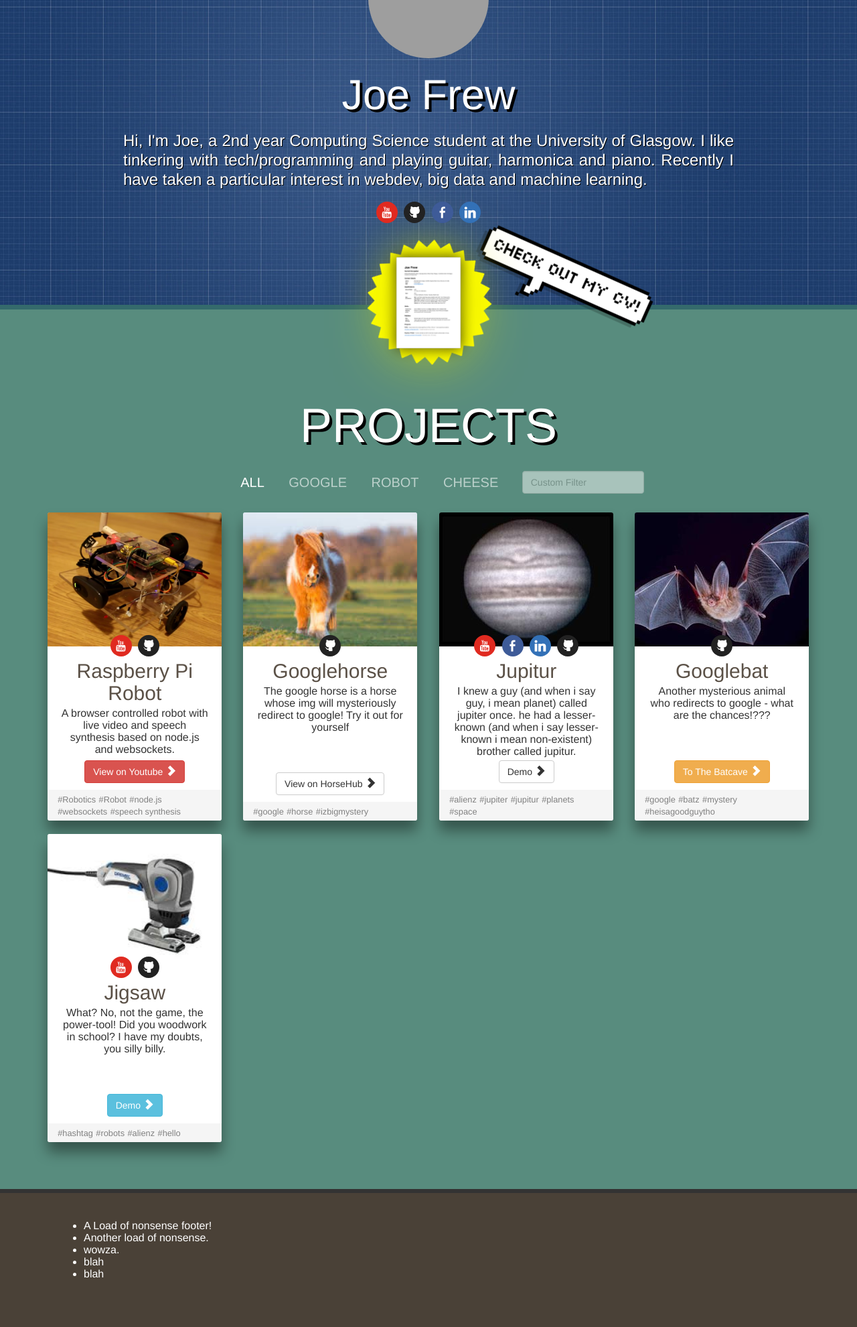
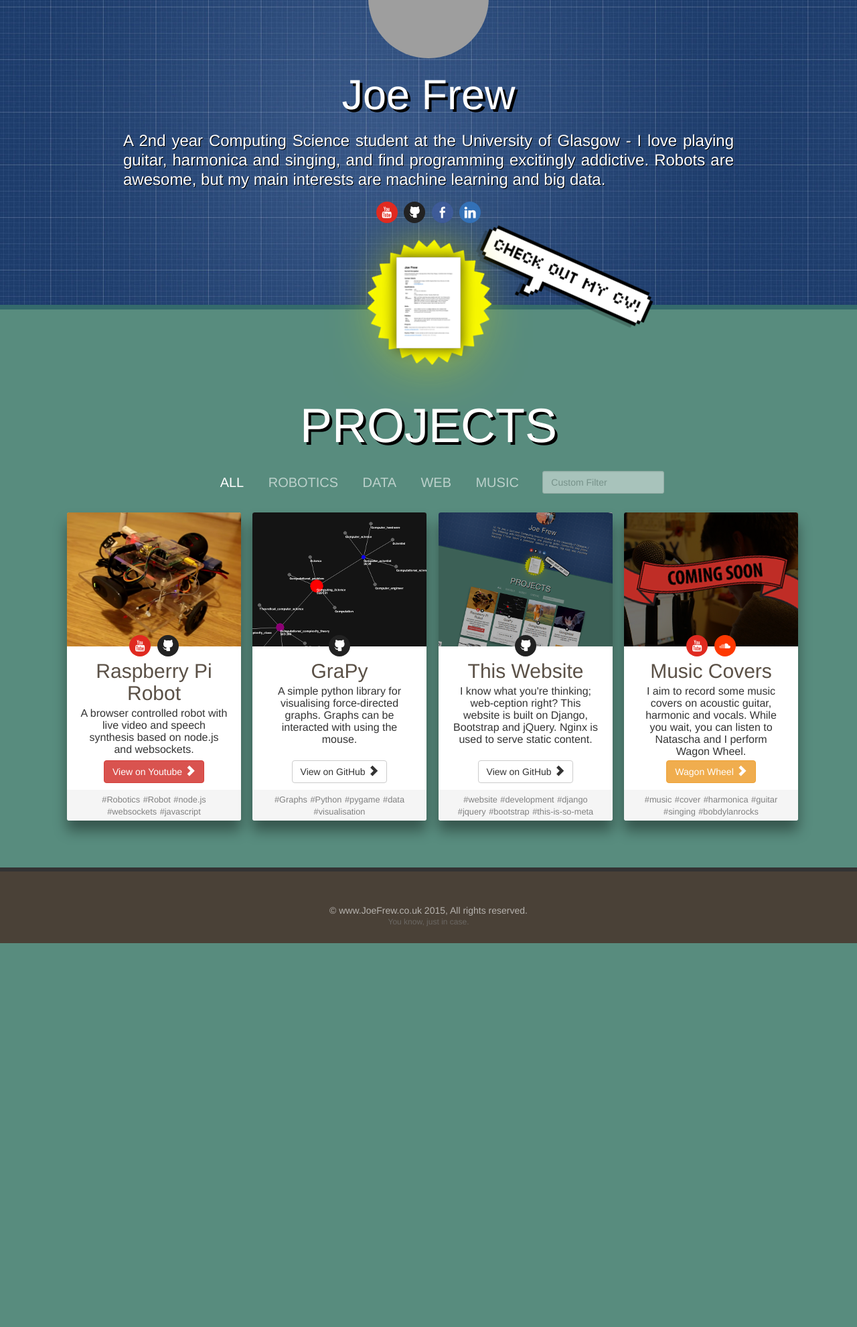
Before and after one commit to RetroMelon/PortfolioWebsite, a Django app: page / in a window 1280 px wide. Shown: the part 151-2132 px from the top of the page at 67% size. After the commit the page ends 1559 px from the top, so only its background shows below. Run offline with Django 3.2, Linux system fonts and the light colour scheme; some libraries are stand-ins or nearby versions; grey boxes are pictures that could not be loaded.

Commit message:
added the real data to the template. updated filters, made some other visual tweaks.

```diff
--- a/PortfolioWebsite/static/css/base.css
+++ b/PortfolioWebsite/homepage/static/css/base.css
@@ -5,6 +5,9 @@
 
 body {
   background-color: #588C7E;/*mediumquamarine cadetblue darkcyan*/
+  overflow-x: hidden;
+  position: absolute;
+  width:100%;
 }
 
 .profile-picture {
@@ -48,9 +51,14 @@ body {
 
 /* Footer */
 #footer {
-  padding-top:40px;
+  padding: 50px 0px 25px 0px;
   color: white;
   background-color: rgb(74, 65, 55);
-  height: 200px;
   width: 100%;
 }
+
+#footer .center-horizontal {
+  color: white;
+  font-size: 14px;
+  opacity: 0.6;
+}
--- a/PortfolioWebsite/homepage/static/css/main.css
+++ b/PortfolioWebsite/homepage/static/css/main.css
@@ -1,12 +1,4 @@
 @import url(//maxcdn.bootstrapcdn.com/font-awesome/4.2.0/css/font-awesome.min.css);
-
-body {
-  background-color: #588C7E;
-}
-
-html {
-  overflow-x: hidden;
-}
 
 h1 {
   text-align: center;
@@ -15,6 +7,10 @@ h1 {
   text-shadow: 4px 4px 0px black;
 }
 
+.row {
+  margin-left: 15px;
+  margin-right: 15px;
+}
 
 .jumbotron {
   width: 100%;
@@ -123,6 +119,11 @@ h1 {
   text-transform: uppercase;
 }
 
+#projects-container {
+  width:100%;
+  max-width: 1170px;
+}
+
 .filter-list {
   display: block;
   /*width: 100%;*/
@@ -133,12 +134,17 @@ h1 {
 .filter-list > li {
   opacity: 0.8;
   text-transform: uppercase;
+  border-radius: 3px;
   color: white;
   font-size: 20px;
   display: inline-block;
   vertical-align: middle;
   width: auto;
   padding: 8px 15px;
+}
+
+.filter-list input {
+  border-radius: 3px;
 }
 
 #noitems {
@@ -153,6 +159,12 @@ h1 {
 #noitems .glyphicon {
   font-size: 36px;
   vertical-align: middle;
+}
+
+#invisiblesmoothscroll {
+  position: relative;
+  width: 1px;
+  height: 0px;
 }
 
 /*-- Profile Widgets --*/
--- a/PortfolioWebsite/homepage/static/css/socialmediabuttons.css
+++ b/PortfolioWebsite/homepage/static/css/socialmediabuttons.css
@@ -112,3 +112,10 @@
 .soc-github:before {
   content:'Q';
 }
+
+.soc-soundcloud {
+  background-color: #fe3801;
+}
+.soc-soundcloud:before {
+  content:'n';
+}
--- a/PortfolioWebsite/homepage/static/js/main.js
+++ b/PortfolioWebsite/homepage/static/js/main.js
@@ -3,16 +3,41 @@
 $(document).ready(function(){
   var $container = $('.item-container');
   var $noitems = $('#noitems');
-  var displaynoitems = false;
+  var $invisiblesmoothscroll = $('#ninvisiblesmoothscroll');
+  var lastheight = $container.height();
 
+  //decides whether to display the "There are no items" text based on
+  //how many items there are. also decides whether to animate the height
+  //the invisible div, so we don't have an uncomfortable jerky motion
   function decideNoItems() {
+    //getting number of items and deciding what to do.
     var numberofitems = $container.find(".active").size();
+    console.log("no. items: " + numberofitems);
 
+    //if the number of items is zero, show the message and smooth scroll
     if(numberofitems <= 0) {
+      //showing the message
       $noitems.css("display", "block");
+
+      //smoothscrolling
+      //checking if height decreased, and by how much
+      var newheight = $container.height();
+      var heightdif = lastheight - newheight; //+ve if smaller, -ve if bigger
+      console.log('newheight' + newheight + '  lastheight ' + lastheight);
+      console.log('height dif ' + heightdif);
+
+      if(heightdif > 0) {
+        $('#invisiblesmoothscroll').height(heightdif);
+        console.log("animating!");
+        $('#invisiblesmoothscroll').animate({height: '1px'}, 550);
+      }
+
     } else {
       $noitems.css("display", "none");
     }
+
+    //setting the most recent height of the container
+    lastheight = $container.height();
   }
 
   $container.isotope({
@@ -26,12 +51,14 @@ $(document).ready(function(){
   //the click listener for the filter buttons
   function filterClick(data){
     $(filters).css("opacity", 0.6);
+    $(filters).css("background-color", "");
     $(data.target).css("opacity", 1);
 
     var filterText = "";
 
     if($(data.target).attr("class") == "btn") {
       $(filters[filters.length - 1]).val($(data.target).attr("filter"));
+      $(data.target).css("background-color", "#346A6C"); //only set the bg-color if a button
     }
 
     $(filters[filters.length - 1]).trigger('keyup');
--- a/PortfolioWebsite/homepage/templates/homepage/footer.html
+++ b/PortfolioWebsite/homepage/templates/homepage/footer.html
@@ -1,23 +1,9 @@
 <div id="footer">
-  <div class="container">
-    <div class="col-xs-12 col-sm-6">
-      <ul>
-        <li>
-          A Load of nonsense footer!
-        </li>
-        <li>
-          Another load of nonsense.
-        </li>
-        <li>
-          wowza.
-        </li>
-        <li>
-          blah
-        </li>
-        <li>
-          blah
-        </li>
-      </ul>
-    </div>
+  <div class="center-horizontal">
+    © www.JoeFrew.co.uk   {% now "Y" %}, All rights reserved.
+    <br>
+    <span style="color: grey; font-size: 12px;">
+      You know, just in case.
+    </span>
   </div>
 </div>
--- a/PortfolioWebsite/homepage/templates/homepage/main.html
+++ b/PortfolioWebsite/homepage/templates/homepage/main.html
@@ -13,9 +13,7 @@
     <div class="container">
       <img class="profile-picture center-horizontal" src="http://graph.facebook.com/joe.frew.39/picture?type=large"/>
           <h1 class="text-center">Joe Frew</h1>
-          <h3 class="text-justify" id="intro-text">Hi, I'm Joe, a 2nd year Computing Science student at the University of Glasgow.
-            I like tinkering with tech/programming and playing guitar, harmonica and piano.
-            Recently I have taken a particular interest in webdev, big data and machine learning.</h2>
+          <h3 class="text-justify" id="intro-text">A 2nd year Computing Science student at the University of Glasgow - I love playing guitar, harmonica and singing, and find programming excitingly addictive. Robots are awesome, but my main interests are machine learning and big data.</h2>
         <ul class="soc center-horizontal">
           <li><a class="soc-youtube" href="https://www.youtube.com/channel/UCzvsGaUdC3-bfI4x1xHvFMw"></a></li>
           <li><a class="soc-github" href="https://github.com/RetroMelon"></a></li>
@@ -25,8 +23,7 @@
       </div>
 </div>
 
-<div class="content-section" id="cv-section">
-    <div class="center-horizontal">
+<div class="content-section center-horizontal" id="cv-section">
       <a class="" href="{{STATIC_URL}}files/Joe Frew - CV Redacted.pdf" id="cv-outer">
         <div id="cv-with-burst">
           <img src="{{STATIC_URL}}images/speechbubble.png" id="avatar">
@@ -34,7 +31,6 @@
           <img src="{{STATIC_URL}}images/cvthumbsmall.png" class="center-horizontal" id="cv">
         </div>
       </a>
-    </div>
 </div>
 
 <div class="content-section" id="projects-section">
@@ -42,22 +38,24 @@
   <h1 id="projects-text">Projects</h1>
   <ul class="filter-list">
     <li class="btn" filter="">All</li>
-    <li class="btn" filter="Google">Google</li>
-    <li class="btn" filter="Robot">Robot</li>
-    <li class="btn" filter="Stilton">Cheese</li>
+    <li class="btn" filter="robot">Robotics</li>
+    <li class="btn" filter="data">Data</li>
+    <li class="btn" filter="web">Web</li>
+    <li class="btn" filter="music">Music</li>
     <li><input type="text" class="form-control" placeholder="Custom Filter" id="search-term">
     </input></li>
   </ul>
 
-  <div class="container">
+  <div class="container center-horizontal" id="projects-container">
     <div class="row item-container">
 
       {% include "homepage/projectpanels.html" %}
-      {% include "homepage/test/testpanels.html" %}
+      {#% include "homepage/test/testpanels.html" %#}
 
     </div>
     <div class="col-xs-12 col-lg-12 center-horizontal" id="noitems">
       <h2>Sorry, there are no projects that match your query <span class="glyphicon glyphicon-thumbs-down"></span></h2>
+      <div id="invisiblesmoothscroll"></div>
     </div>
   </div>
 </div>
--- a/PortfolioWebsite/homepage/templates/homepage/projectpanels.html
+++ b/PortfolioWebsite/homepage/templates/homepage/projectpanels.html
@@ -1,4 +1,4 @@
-<div class="col-xs-12 col-sm-6 col-md-4 col-lg-3 item">
+<div class="col-xs-12 col-sm-6 col-md-4 col-lg-3 item active">
   <div class="panel profile-widget">
     <a href="https://www.youtube.com/watch?v=F3hmwtnsWZA">
       <div class="panel-heading" style="background-image: url({{STATIC_URL}}images/robot.png)">
@@ -27,8 +27,113 @@
         <p class="searchable">#Robot</p>
         <p class="searchable">#node.js</p>
         <p class="searchable">#websockets</p>
-        <p class="searchable">#speech synthesis</p>
+        <p class="searchable">#javascript</p>
       </div>
     </div>
   </div>
 </div>
+
+<div class="col-xs-12 col-sm-6 col-md-4 col-lg-3 item active">
+  <div class="panel profile-widget">
+    <a href="https://github.com/RetroMelon/GraPy">
+      <div class="panel-heading" style="background-image: url({{STATIC_URL}}images/graph.png)">
+      </div>
+    </a>
+    <ul class="  profile-soc soc center-horizontal">
+      <li><a class="soc-github soc-icon-last" href="https://github.com/RetroMelon/GraPy"></a></li>
+    </ul>
+    <div class="panel-body">
+      <div class="media text-center">
+        <div class="media-body">
+          <h2 class="media-heading">GraPy</h2>
+          A simple python library for visualising force-directed graphs. Graphs can be interacted with using the mouse.
+        </div>
+      </div>
+    </div>
+    <div class="bottom-container">
+      <div class="btn-demo-wrapper center-horizontal">
+        <a type="button" class="btn btn-default" aria-label="Left Align" href="https://github.com/RetroMelon/GraPy">
+          View on GitHub <span class="glyphicon glyphicon-chevron-right"></span>
+        </a>
+      </div>
+      <div class="hashtags panel-footer">
+        <p class="searchable">#Graphs</p>
+        <p class="searchable">#Python</p>
+        <p class="searchable">#pygame</p>
+        <p class="searchable">#data</p>
+        <p class="searchable">#visualisation</p>
+      </div>
+    </div>
+  </div>
+</div>
+
+<div class="col-xs-12 col-sm-6 col-md-4 col-lg-3 item active">
+  <div class="panel profile-widget">
+    <a href="https://github.com/RetroMelon/PortfolioWebsite">
+      <div class="panel-heading" style="background-image: url({{STATIC_URL}}images/thatssometa.png)">
+      </div>
+    </a>
+    <ul class="  profile-soc soc center-horizontal">
+      <li><a class="soc-github soc-icon-last" href="https://github.com/RetroMelon/PortfolioWebsite"></a></li>
+    </ul>
+    <div class="panel-body">
+      <div class="media text-center">
+        <div class="media-body">
+          <h2 class="media-heading">This Website</h2>
+          I know what you're thinking; web-ception right? This website is built on Django, Bootstrap and jQuery. Nginx is used to serve static content.
+        </div>
+      </div>
+    </div>
+    <div class="bottom-container">
+      <div class="btn-demo-wrapper center-horizontal">
+        <a type="button" class="btn btn-default" aria-label="Left Align" href="https://github.com/RetroMelon/PortfolioWebsite">
+          View on GitHub <span class="glyphicon glyphicon-chevron-right"></span>
+        </a>
+      </div>
+      <div class="hashtags panel-footer">
+        <p class="searchable">#website</p>
+        <p class="searchable">#development</p>
+        <p class="searchable">#django</p>
+        <p class="searchable">#jquery</p>
+        <p class="searchable">#bootstrap</p>
+        <p class="searchable">#this-is-so-meta</p>
+      </div>
+    </div>
+  </div>
+</div>
+
+<div class="col-xs-12 col-sm-6 col-md-4 col-lg-3 item active">
+  <div class="panel profile-widget">
+    <a href="https://github.com/RetroMelon/PortfolioWebsite">
+      <div class="panel-heading" style="background-image: url({{STATIC_URL}}images/music.png)">
+      </div>
+    </a>
+    <ul class="  profile-soc soc center-horizontal">
+      <li><a class="soc-youtube" href="https://www.youtube.com/channel/UCzvsGaUdC3-bfI4x1xHvFMw"></a></li>
+      <li><a class="soc-soundcloud soc-icon-last" href="https://soundcloud.com/joefrew"></a></li>
+    </ul>
+    <div class="panel-body">
+      <div class="media text-center">
+        <div class="media-body">
+          <h2 class="media-heading">Music Covers</h2>
+          I aim to record some music covers on acoustic guitar, harmonic and vocals. While you wait, you can listen to Natascha and I perform Wagon Wheel.
+        </div>
+      </div>
+    </div>
+    <div class="bottom-container">
+      <div class="btn-demo-wrapper center-horizontal">
+        <a type="button" class="btn btn-warning" aria-label="Left Align" href="https://soundcloud.com/nataschaadms/wagon-wheel-cover-ft-joe-frew">
+          Wagon Wheel <span class="glyphicon glyphicon-chevron-right"></span>
+        </a>
+      </div>
+      <div class="hashtags panel-footer">
+        <p class="searchable">#music</p>
+        <p class="searchable">#cover</p>
+        <p class="searchable">#harmonica</p>
+        <p class="searchable">#guitar</p>
+        <p class="searchable">#singing</p>
+        <p class="searchable">#bobdylanrocks</p>
+      </div>
+    </div>
+  </div>
+</div>
--- a/PortfolioWebsite/homepage/templates/homepage/test/testpanels.html
+++ b/PortfolioWebsite/homepage/templates/homepage/test/testpanels.html
@@ -1,4 +1,4 @@
-<div class="col-xs-12 col-sm-6 col-md-4 col-lg-3 item">
+<div class="col-xs-12 col-sm-6 col-md-4 col-lg-3 item  active">
   <span class="searchable" style="display: none;">all</span>
   <div class="panel profile-widget">
     <a href="https://www.google.co.uk">
@@ -32,7 +32,7 @@
   </div>
 </div>
 
-<div class="col-xs-12 col-sm-6 col-md-4 col-lg-3 item">
+<div class="col-xs-12 col-sm-6 col-md-4 col-lg-3 item  active">
   <span class="searchable" style="display: none;">all</span>
   <div class="panel profile-widget">
     <a href="https://www.youtube.com/channel/UC0M57S_1yo2w13w1Zg_g4gQ">
@@ -71,7 +71,7 @@
   </div>
 </div>
 
-<div class="col-xs-12 col-sm-6 col-md-4 col-lg-3 item">
+<div class="col-xs-12 col-sm-6 col-md-4 col-lg-3 item  active">
   <span class="searchable" style="display: none;">all</span>
   <div class="panel profile-widget">
     <a href="https://www.google.co.uk">
@@ -106,7 +106,7 @@
   </div>
 </div>
 
-<div class="col-xs-12 col-sm-6 col-md-4 col-lg-3 item">
+<div class="col-xs-12 col-sm-6 col-md-4 col-lg-3 item  active">
   <span class="searchable" style="display: none;">all</span>
   <div class="panel profile-widget">
     <a href="https://www.youtube.com/watch?v=F3hmwtnsWZA">
```
Also changed, not shown: PortfolioWebsite/homepage/static/images/comingsoon.png (added), PortfolioWebsite/homepage/static/images/graph.png (added), PortfolioWebsite/homepage/static/images/music.png (added), PortfolioWebsite/homepage/static/images/thatssometa.png (added), 1 other file.
